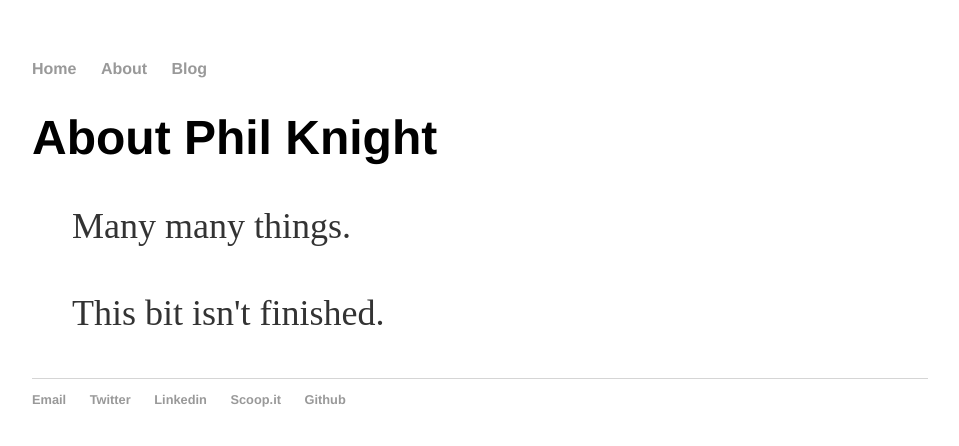
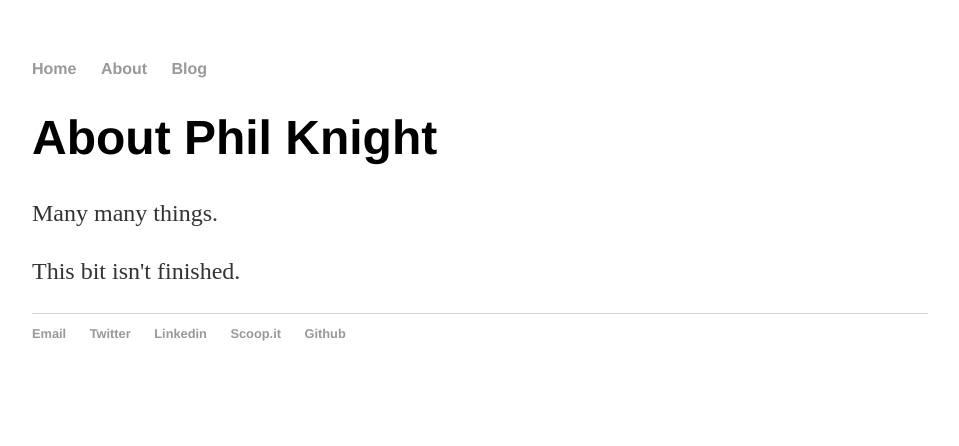
Before and after one commit to PhilKnight/philknight.github.io, a Jekyll site: the page built from about/index.html, in a window 1280 px wide. Shown: the top 446 px of the page, without its empty margins (160-1119 px from the left). Built offline with Jekyll 4.4.1, drawn with Linux system fonts in a browser that asks for light colours.

Commit message:
Update index.html

```diff
--- a/about/index.html
+++ b/about/index.html
@@ -3,6 +3,7 @@ layout: default
 title: About Phil Knight
 ---
 	<h1>{{ page.title }}</h1>
-	<ul class="posts">
-  <p>Many many things.</p>
-  <p>This bit isn't finished.</p>
+	<div class="blurb">
+	<p>Many many things.</p>
+  	<p>This bit isn't finished.</p>
+	</div>
```
